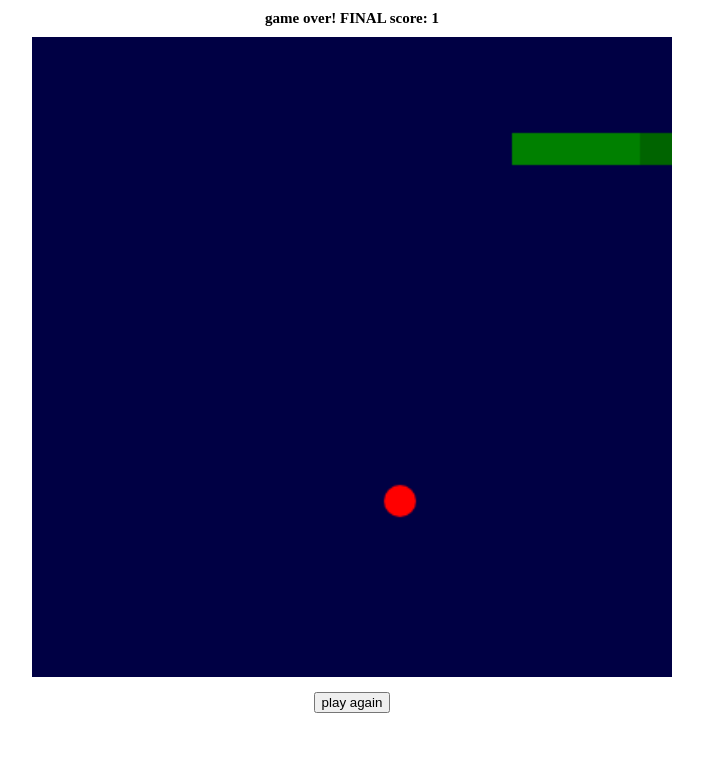
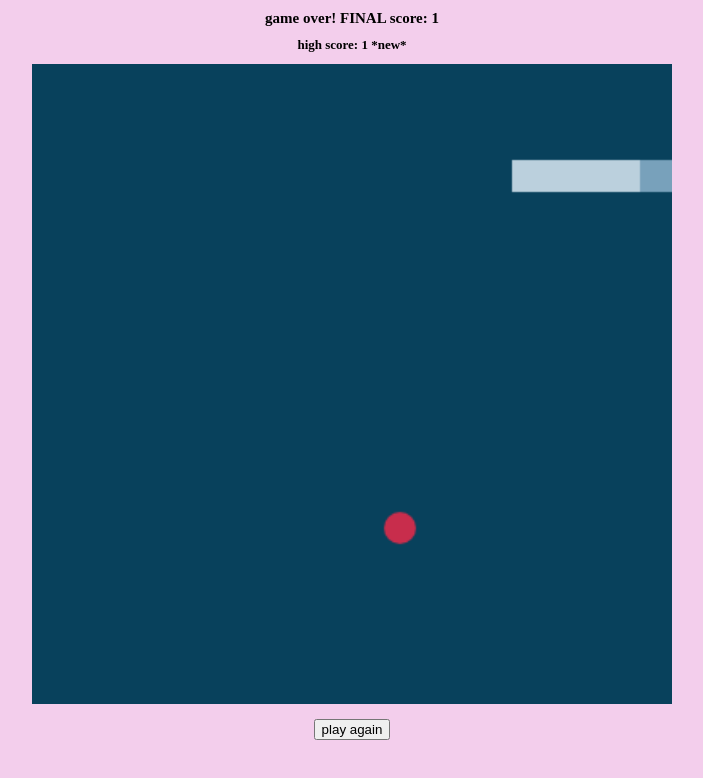
Before and after one commit to starcassie/snakeGame, a plain HTML site: page index.html in a window 1280 px wide. Shown: the whole page, without its empty margins (288-991 px from the left). Drawn offline with nearby package versions, Linux system fonts and the light colour scheme.

Commit message:
third commit

```diff
--- a/game.js
+++ b/game.js
@@ -2,6 +2,8 @@
 // setup canvas
 let canvas = document.getElementById('display')
 let button = document.getElementById('button')
+let scoreCount = $('h1')
+let highScoreCount = $('h2')
 canvas.width =  400 // document.body.clientWidth
 canvas.height = 400 // document.body.clientHeight
 let ctx = canvas.getContext('2d')
@@ -21,7 +23,8 @@ let direction = "right"
 
 let fruit = {x: 7, y: 3}
 let score = 0
-let scoreCount = $('h1')
+let highScore = 0
+let intervalTime = 200
 
 // draws snake
 function drawSnake() {
@@ -35,24 +38,24 @@ function drawSnake() {
 
 // draw helpers
 function erase() {
-  ctx.fillStyle = '#000044'
+  ctx.fillStyle = '#08415C'
   ctx.fillRect(0, 0, canvas.width, canvas.height)
 }
 function drawSquare(x, y) {
-  ctx.fillStyle = 'green'
+  ctx.fillStyle = '#BBD0DD'
   ctx.fillRect(x * gridSize, y * gridSize, gridSize, gridSize)
 }
 function eraseFood(x, y) {
   ctx.clearRect(x * gridSize, y * gridSize, gridSize, gridSize)
-  ctx.fillStyle = '#000044'
+  ctx.fillStyle = '#08415C'
   ctx.fillRect(x * gridSize, y * gridSize, gridSize, gridSize)
 }
 function drawHead(x, y) {
-  ctx.fillStyle = 'darkgreen'
+  ctx.fillStyle = '#78A1BB'
   ctx.fillRect(x * gridSize, y * gridSize, gridSize, gridSize)
 }
 function drawCircle(x, y) {
-  ctx.fillStyle = 'red'
+  ctx.fillStyle = '#C82D4C'
   ctx.beginPath()
   ctx.arc(x * gridSize + gridSize / 2, y * gridSize + gridSize / 2, gridSize / 2, 0, 2 * Math.PI)
   ctx.fill()
@@ -124,14 +127,10 @@ function checkEating() {
 // check out of bounds
 function checkOut() {
 	if (snake[0].x === 20 || snake[0].x === -1 || snake[0].y === 20 || snake[0].y === -1) {
-		scoreCount.text("game over! FINAL score: " + score)
-		button.classList.toggle('hide')
 		return true
 	}
 	for (let i = 1; i < snake.length; i++) {
 		if(snake[0].x === snake[i].x && snake[0].y === snake[i].y) {
-			scoreCount.text("game over! FINAL score: " + score)
-			button.classList.toggle('hide')
 			return true
 		}
 	}
@@ -146,11 +145,21 @@ function loop() {
 	checkEating()
 	moveSnake()
 	if (checkOut()) {
+		scoreCount.text("game over! FINAL score: " + score)
+		button.classList.toggle('hide')
+		if (highScore < score) {
+			highScore = score
+			highScoreCount.text("high score: " + highScore + " *new*")
+		}
 		clearInterval(intervalID)
+	}
+	else if (score > 10 && score <=25) {
+		clearInterval(intervalID)
+		intervalID = window.setInterval(loop, intervalTime - score * 5)
 	}
 }
 
-var intervalID = window.setInterval(loop, 100)
+var intervalID = window.setInterval(loop, intervalTime)
 
 function playAgain() {
 	button.classList.toggle('hide')
@@ -161,7 +170,8 @@ function playAgain() {
 	direction = "right"
 	fruit = {x: 7, y: 3}
 	score = 0
-	intervalID = window.setInterval(loop, 100)
+	highScoreCount.text("high score: " + highScore)
+	intervalID = window.setInterval(loop, intervalTime)
 }
 
 button.addEventListener("click", playAgain)
--- a/index.html
+++ b/index.html
@@ -7,6 +7,7 @@
       flex-direction: column;
       justify-content: center;
       align-items: center;
+      background: #F3CEEC;
     }
 
     canvas {
@@ -15,6 +16,12 @@
 
     h1 {
       font-size: 15px;
+    }
+
+    h2 {
+      margin-top: 0;
+      margin-bottom: : 10px;
+      font-size: 13px;
     }
 
     button {
@@ -31,6 +38,7 @@
 
 <body>
   <h1>score: 0</h1>
+  <h2>high score: 0</h2>
   <canvas id="display"></canvas>
   <button class="hide" id="button">play again</button>
 </body>
```
